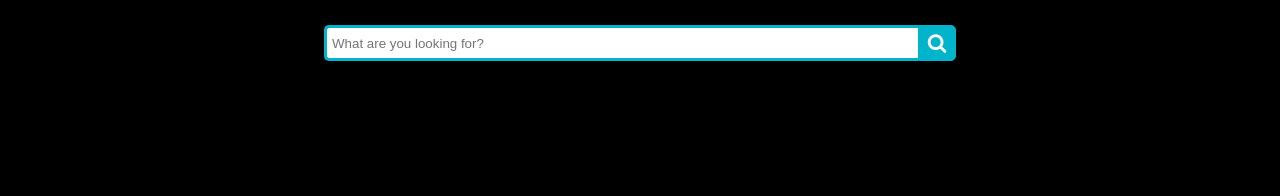
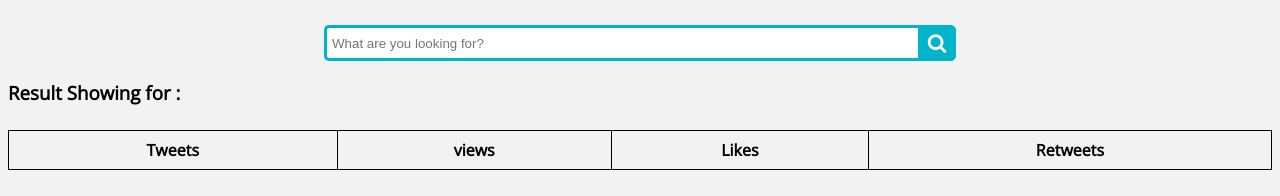
Before and after one commit to umang-tibrewal/Telaverage_Communication_Twitter, a plain HTML site: page index.html in a window 1280 px wide. Drawn offline with nearby package versions, Linux system fonts and the light colour scheme.

Commit message:
update style

```diff
--- a/style.css
+++ b/style.css
@@ -1,7 +1,7 @@
 @import url(https://fonts.googleapis.com/css?family=Open+Sans);
 
 body {
-  background: black;
+  background: #f2f2f2;
   font-family: "Open Sans", sans-serif;
 }
 
```
